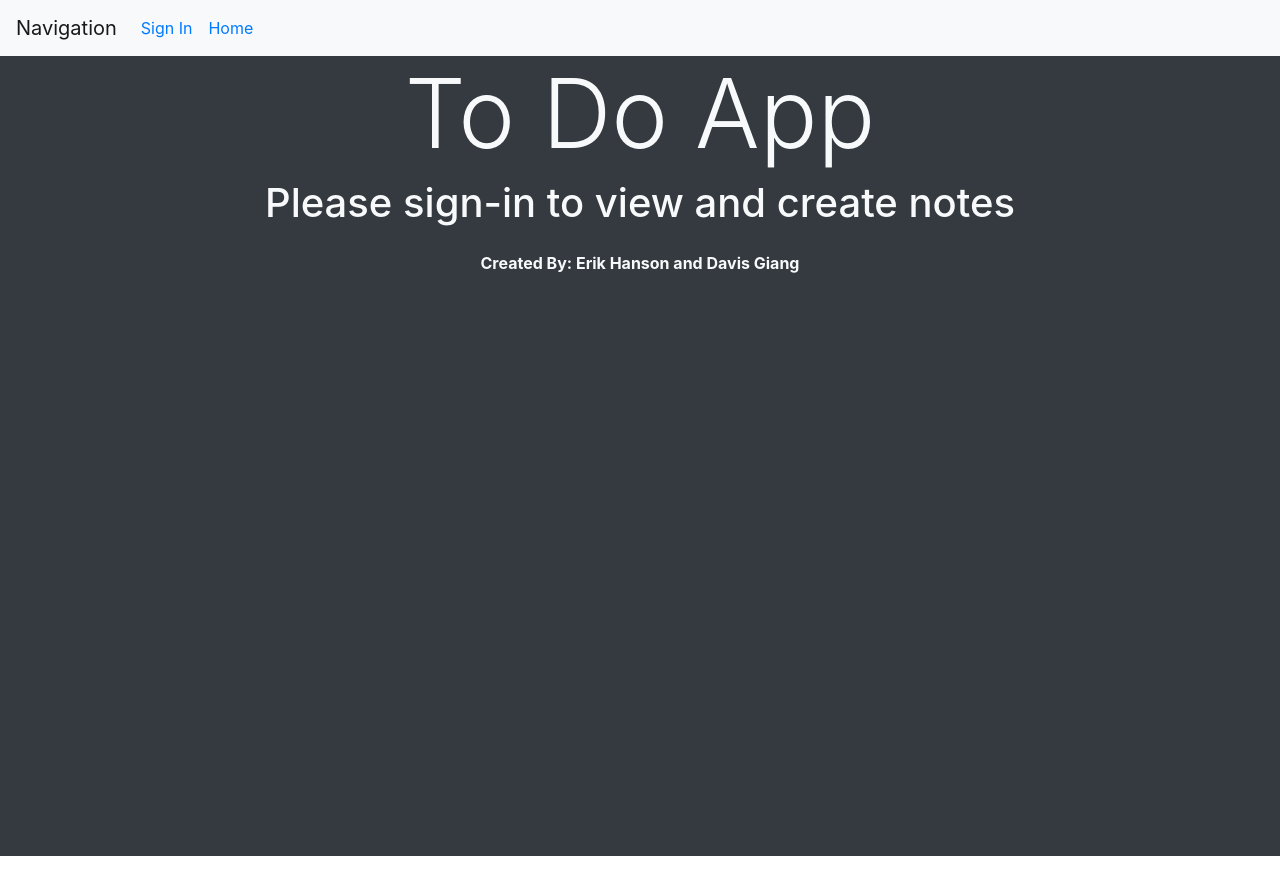
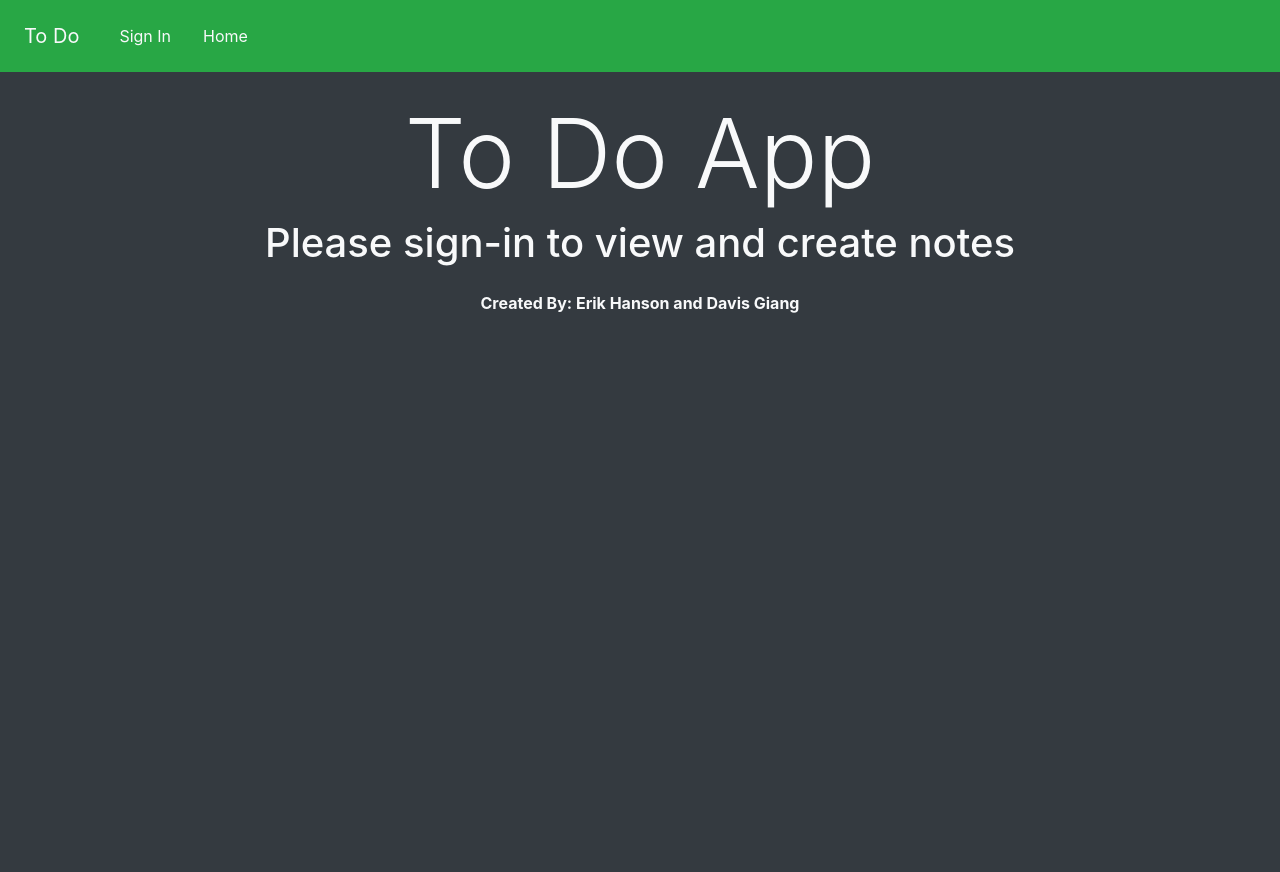
Before and after one commit to Erik-Hanson/FS-Final-Project-Erik-Davis, a React (Create React App) app in the folder todo-app/: page /notes in a window 1280 px wide. Built offline with nearby package versions, Linux system fonts and the light colour scheme; no server answers.

Commit message:
Finishing nav bar styling for now

```diff
--- a/todo-app/src/components/Navigation/index.js
+++ b/todo-app/src/components/Navigation/index.js
@@ -1,6 +1,7 @@
 import React from "react";
 import { Link, Route } from "react-router-dom";
 import SignOutButton from "../SignOut/index";
+import "./main.css";
 import * as ROUTE from "../constants/routes";
 
 const Navigation = ({ authUser }) => (
@@ -9,8 +10,8 @@ const Navigation = ({ authUser }) => (
 
 const NavigationAuth = () => (
   <header>
-    <nav className="navbar navbar-expand-lg navbar-light bg-light">
-      <a className="navbar-brand" href="#">
+    <nav className="navbar navbar-expand-lg navbar-light navagationBar">
+      <a className="navbar-brand text-light" id="banner">
         To-Do
       </a>
       <button
@@ -27,16 +28,17 @@ const NavigationAuth = () => (
       <div className="collapse navbar-collapse" id="navbarNavAltMarkup">
         <div className="navbar-nav">
 
-          <a className="nav-item nav-link active">
+          <a className="nav-item nav-link active pt-3 linky">
             <Link to={ROUTE.NOTES}>Notes</Link>
           </a>
-          <a className="nav-item nav-link">
+          <a className="nav-item nav-link pt-3 linky">
             <Link to={ROUTE.TRASH}>Trashed Notes</Link>
           </a>
-          <a className="nav-item nav-link">
-            <SignOutButton />
-          </a>
-
+          <div id="logout">
+            <a className="nav-item nav-link">
+              <SignOutButton />
+            </a>
+          </div>
         </div>
       </div>
     </nav>
@@ -45,9 +47,9 @@ const NavigationAuth = () => (
 
 const NavigationNonAuth = () => (
   <header>
-    <nav className="navbar navbar-expand-lg navbar-light bg-light">
-      <a className="navbar-brand" href="#">
-        Navigation
+    <nav className="navbar navbar-expand-lg navbar-light bg-success">
+      <a className="navbar-brand text-light" id="banner">
+        To Do
       </a>
       <button
         className="navbar-toggler"
@@ -62,10 +64,10 @@ const NavigationNonAuth = () => (
       </button>
       <div className="collapse navbar-collapse" id="navbarNavAltMarkup">
         <div className="navbar-nav" id="mainNavBar">
-          <a className="nav-item nav-link">
+          <a className="nav-item nav-link linky">
             <Link to={ROUTE.SIGN_IN}>Sign In</Link>
           </a>
-          <a className="nav-item nav-link">
+          <a className="nav-item nav-link linky">
             <Link to={ROUTE.HOME}>Home</Link>
           </a>
         </div>
--- /dev/null
+++ b/todo-app/src/components/Navigation/main.css
@@ -0,0 +1,25 @@
+#logout {
+  position: absolute;
+  right: 0;
+}
+
+.navagationBar {
+  background-color: #28a745;
+}
+
+a {
+  display: block;
+  padding: 8px;
+  color: #f8f9fa;
+}
+
+.linky a:hover {
+  text-decoration: none;
+  background-color: #0076c0;
+  color: #f8f9fa;
+  /*color: #0076c0;*/
+}
+
+#banner a:hover {
+  color: #f8f9fa;
+}
--- a/todo-app/src/components/Notes.js
+++ b/todo-app/src/components/Notes.js
@@ -14,7 +14,7 @@ const NotesAuth = () => (
   // its own component as we are probably going to use this file for routing since
   // we will have multiple pages
   <body className="bg-dark">
-    <h1 className="display-1 text-center text-light">To Do App</h1>
+    <h1 className="display-1 text-center text-light pt-4">To Do App</h1>
     <div className="container">
       <div className="row">
         <div className="col-10 mx-auto col-md-8 mt-4">
@@ -34,7 +34,7 @@ const NotesNonAuth = () => (
   // its own component as we are probably going to use this file for routing since
   // we will have multiple pages
   <body className="bg-dark">
-    <h1 className="display-1 text-center text-light">To Do App</h1>
+    <h1 className="display-1 text-center text-light pt-4">To Do App</h1>
     <div className="container">
       <h1 className="text-light text-center">
         Please sign-in to view and create notes
--- a/todo-app/src/components/SignOut/index.js
+++ b/todo-app/src/components/SignOut/index.js
@@ -1,9 +1,9 @@
 import React from 'react';
-import {withFirebase} from '../Firebase';
+import { withFirebase } from '../Firebase';
 
-const SignOutButton = ({firebase}) => (
+const SignOutButton = ({ firebase }) => (
 
-    <button type="button" onClick = {firebase.executeSignOut}>
+    <button type="button" className="btn btn-danger" onClick={firebase.executeSignOut}>
         Log Out
     </button>
 
```
